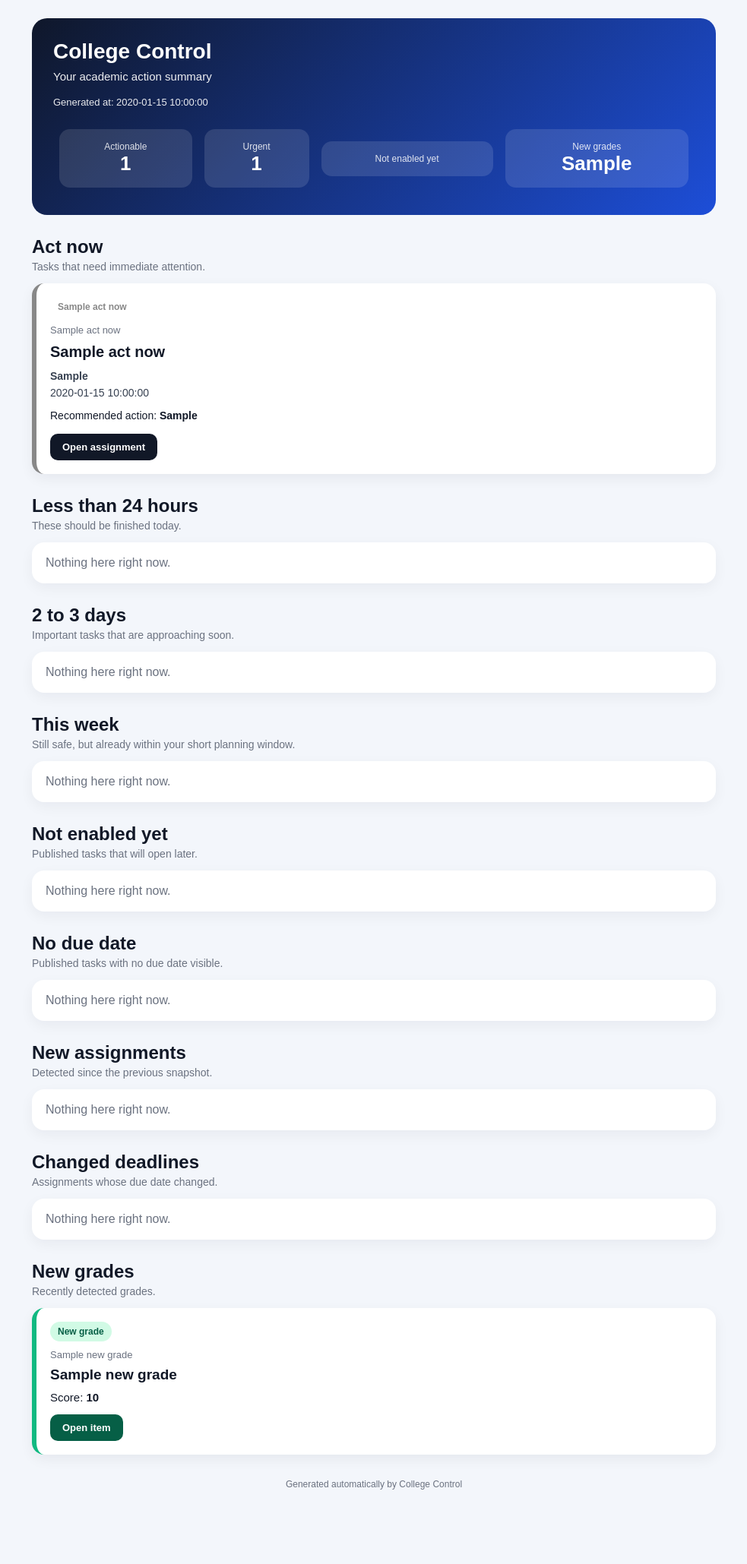
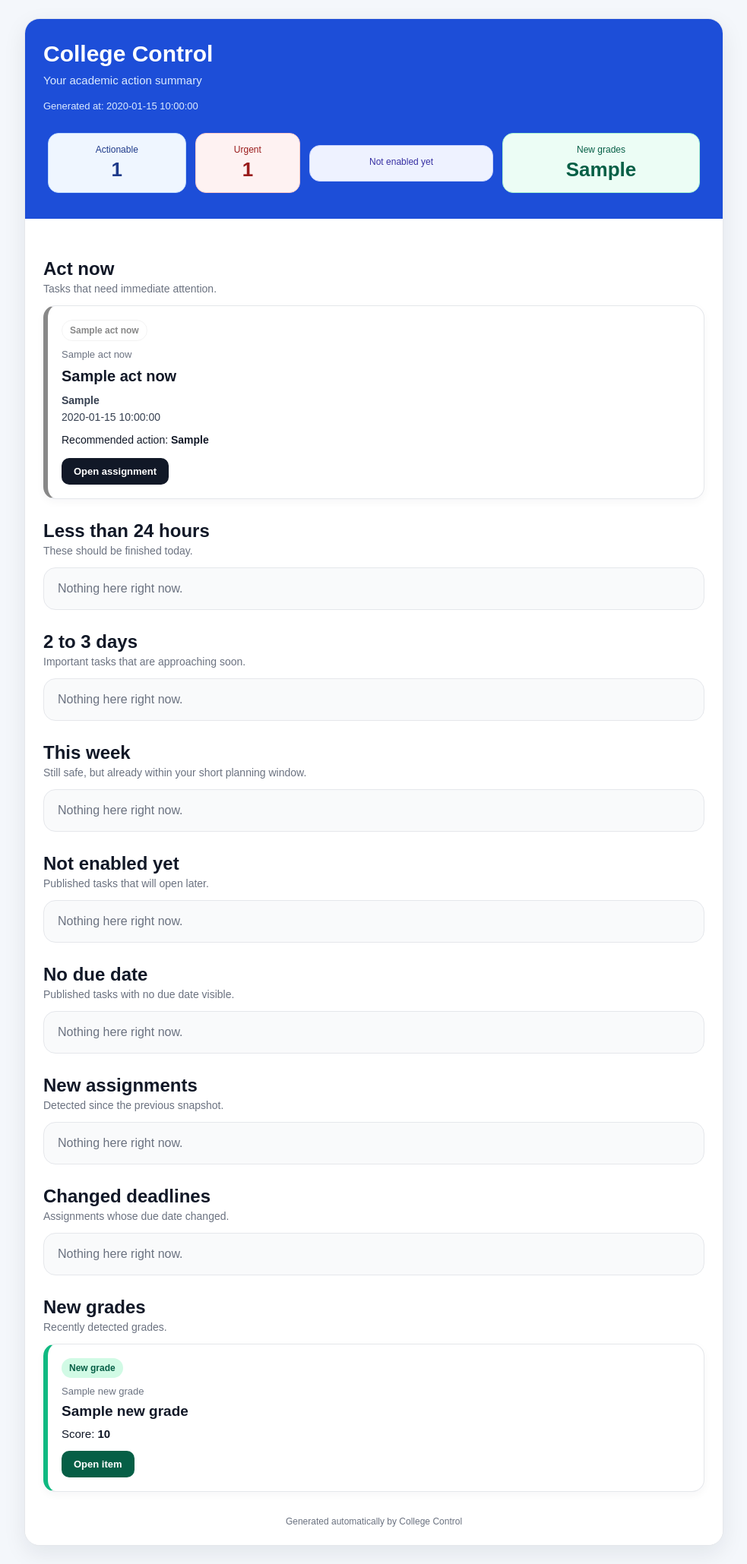
Before and after one commit to JobVillagran/collegeControl, a Python web app: template src/templates/summary_template.html in a window 1280 px wide. Shown: the whole page at 76% size, without its empty margins (148-1131 px from the left). Before the commit the page ends 1961 px from the top, so only its background shows below. Run offline with Jinja, Linux system fonts and the light colour scheme; the template is opened without the code that fills it: most values are stand-ins (such as "Sample title", 1, 10 or a date in 2020).

Commit message:
Revamp summary template with enhanced styling and layout; improve presentation of actionable items and statistics

```diff
--- a/src/templates/summary_template.html
+++ b/src/templates/summary_template.html
@@ -3,55 +3,133 @@
   <head>
     <meta charset="UTF-8" />
     <title>University Summary</title>
+    <meta name="color-scheme" content="light" />
+    <meta name="supported-color-schemes" content="light" />
   </head>
-  <body style="margin:0; padding:0; background:#f3f6fb; font-family:Arial, Helvetica, sans-serif; color:#111827;">
-    <div style="max-width:900px; margin:0 auto; padding:24px 16px;">
-      <div style="background:linear-gradient(135deg, #0f172a, #1d4ed8); border-radius:20px; padding:28px; color:#ffffff;">
-        <div style="font-size:28px; font-weight:700; margin-bottom:8px;">College Control</div>
-        <div style="font-size:15px; opacity:0.92; margin-bottom:18px;">
+  <body style="margin:0; padding:0; background:#f4f7fb; font-family:Arial, Helvetica, sans-serif; color:#111827;">
+    <div style="max-width:920px; margin:0 auto; padding:24px 16px;">
+      <div
+        style="
+          background:#ffffff;
+          border:1px solid #e5e7eb;
+          border-radius:20px;
+          overflow:hidden;
+          box-shadow:0 10px 30px rgba(15,23,42,0.08);
+        "
+      >
+        <div
+          style="
+            background:#1d4ed8;
+            padding:28px 24px;
+            color:#ffffff;
+          "
+        >
+          <div style="font-size:30px; font-weight:700; line-height:1.2; color:#ffffff;">
+            College Control
+          </div>
+          <div style="font-size:15px; margin-top:8px; color:#dbeafe;">
             Your academic action summary
           </div>
-
-        <div style="font-size:13px; opacity:0.9;">
+          <div style="font-size:13px; margin-top:18px; color:#dbeafe;">
             Generated at: {{ payload.generated_at }}
           </div>
 
-        <div style="margin-top:20px;">
-          <table role="presentation" cellpadding="0" cellspacing="0" width="100%">
+          <table role="presentation" cellpadding="0" cellspacing="0" width="100%" style="margin-top:22px;">
             <tr>
-              <td style="padding:8px;">
-                <div style="background:rgba(255,255,255,0.12); border-radius:14px; padding:16px; text-align:center;">
-                  <div style="font-size:12px; opacity:0.85;">Actionable</div>
-                  <div style="font-size:26px; font-weight:700;">{{ payload.summary_stats.total_actionable }}</div>
+              <td style="padding:6px;">
+                <div
+                  style="
+                    background:#eff6ff;
+                    border:1px solid #bfdbfe;
+                    border-radius:14px;
+                    padding:14px 10px;
+                    text-align:center;
+                  "
+                >
+                  <div style="font-size:12px; color:#1e3a8a;">Actionable</div>
+                  <div style="font-size:26px; font-weight:700; color:#1e3a8a; margin-top:4px;">
+                    {{ payload.summary_stats.total_actionable }}
+                  </div>
                 </div>
               </td>
-              <td style="padding:8px;">
-                <div style="background:rgba(255,255,255,0.12); border-radius:14px; padding:16px; text-align:center;">
-                  <div style="font-size:12px; opacity:0.85;">Urgent</div>
-                  <div style="font-size:26px; font-weight:700;">{{ payload.summary_stats.total_urgent }}</div>
+              <td style="padding:6px;">
+                <div
+                  style="
+                    background:#fef2f2;
+                    border:1px solid #fecaca;
+                    border-radius:14px;
+                    padding:14px 10px;
+                    text-align:center;
+                  "
+                >
+                  <div style="font-size:12px; color:#991b1b;">Urgent</div>
+                  <div style="font-size:26px; font-weight:700; color:#991b1b; margin-top:4px;">
+                    {{ payload.summary_stats.total_urgent }}
+                  </div>
                 </div>
               </td>
-              <td style="padding:8px;">
-                <div style="background:rgba(255,255,255,0.12); border-radius:14px; padding:16px; text-align:center;">
-                  <div style="font-size:12px; opacity:0.85;">Not enabled yet</div>
-                  <div style="font-size:26px; font-weight:700;">{{ payload.summary_stats.not_enabled_yet }}</div>
+              <td style="padding:6px;">
+                <div
+                  style="
+                    background:#eef2ff;
+                    border:1px solid #c7d2fe;
+                    border-radius:14px;
+                    padding:14px 10px;
+                    text-align:center;
+                  "
+                >
+                  <div style="font-size:12px; color:#3730a3;">Not enabled yet</div>
+                  <div style="font-size:26px; font-weight:700; color:#3730a3; margin-top:4px;">
+                    {{ payload.summary_stats.not_enabled_yet }}
+                  </div>
                 </div>
               </td>
-              <td style="padding:8px;">
-                <div style="background:rgba(255,255,255,0.12); border-radius:14px; padding:16px; text-align:center;">
-                  <div style="font-size:12px; opacity:0.85;">New grades</div>
-                  <div style="font-size:26px; font-weight:700;">{{ payload.summary_stats.new_grades }}</div>
+              <td style="padding:6px;">
+                <div
+                  style="
+                    background:#ecfdf5;
+                    border:1px solid #a7f3d0;
+                    border-radius:14px;
+                    padding:14px 10px;
+                    text-align:center;
+                  "
+                >
+                  <div style="font-size:12px; color:#065f46;">New grades</div>
+                  <div style="font-size:26px; font-weight:700; color:#065f46; margin-top:4px;">
+                    {{ payload.summary_stats.new_grades }}
+                  </div>
                 </div>
               </td>
             </tr>
           </table>
         </div>
-      </div>
 
+        <div style="padding:24px; background:#ffffff;">
           {% macro task_card(item) -%}
-      <div style="background:#ffffff; border-left:6px solid {{ item.border_color }}; border-radius:16px; padding:18px; margin-bottom:14px; box-shadow:0 6px 18px rgba(15, 23, 42, 0.06);">
+          <div
+            style="
+              background:#ffffff;
+              border:1px solid #e5e7eb;
+              border-left:6px solid {{ item.border_color }};
+              border-radius:16px;
+              padding:18px;
+              margin-bottom:14px;
+              box-shadow:0 4px 12px rgba(15,23,42,0.04);
+            "
+          >
             <div style="margin-bottom:10px;">
-          <span style="display:inline-block; padding:6px 10px; border-radius:999px; font-size:12px; font-weight:700; background:{{ item.badge_bg }}; color:{{ item.badge_color }};">
+              <span
+                style="
+                  display:inline-block;
+                  padding:6px 10px;
+                  border-radius:999px;
+                  font-size:12px;
+                  font-weight:700;
+                  background:{{ item.badge_bg }};
+                  color:{{ item.badge_color }};
+                  border:1px solid rgba(0,0,0,0.05);
+                "
+              >
                 {{ item.urgency_label }}
               </span>
             </div>
@@ -77,8 +155,19 @@
             </div>
 
             {% if item.assignment_url %}
-        <a href="{{ item.assignment_url }}"
-           style="display:inline-block; background:#111827; color:#ffffff; text-decoration:none; padding:10px 16px; border-radius:10px; font-size:13px; font-weight:700;">
+            <a
+              href="{{ item.assignment_url }}"
+              style="
+                display:inline-block;
+                background:#111827;
+                color:#ffffff;
+                text-decoration:none;
+                padding:10px 16px;
+                border-radius:10px;
+                font-size:13px;
+                font-weight:700;
+              "
+            >
               Open assignment
             </a>
             {% endif %}
@@ -86,9 +175,29 @@
           {%- endmacro %}
 
           {% macro grade_card(item) -%}
-      <div style="background:#ffffff; border-left:6px solid #10B981; border-radius:16px; padding:18px; margin-bottom:14px; box-shadow:0 6px 18px rgba(15, 23, 42, 0.06);">
+          <div
+            style="
+              background:#ffffff;
+              border:1px solid #e5e7eb;
+              border-left:6px solid #10b981;
+              border-radius:16px;
+              padding:18px;
+              margin-bottom:14px;
+              box-shadow:0 4px 12px rgba(15,23,42,0.04);
+            "
+          >
             <div style="margin-bottom:10px;">
-          <span style="display:inline-block; padding:6px 10px; border-radius:999px; font-size:12px; font-weight:700; background:#D1FAE5; color:#065F46;">
+              <span
+                style="
+                  display:inline-block;
+                  padding:6px 10px;
+                  border-radius:999px;
+                  font-size:12px;
+                  font-weight:700;
+                  background:#d1fae5;
+                  color:#065f46;
+                "
+              >
                 New grade
               </span>
             </div>
@@ -106,8 +215,19 @@
             </div>
 
             {% if item.assignment_url %}
-        <a href="{{ item.assignment_url }}"
-           style="display:inline-block; background:#065F46; color:#ffffff; text-decoration:none; padding:10px 16px; border-radius:10px; font-size:13px; font-weight:700;">
+            <a
+              href="{{ item.assignment_url }}"
+              style="
+                display:inline-block;
+                background:#065f46;
+                color:#ffffff;
+                text-decoration:none;
+                padding:10px 16px;
+                border-radius:10px;
+                font-size:13px;
+                font-weight:700;
+              "
+            >
               Open item
             </a>
             {% endif %}
@@ -115,9 +235,29 @@
           {%- endmacro %}
 
           {% macro changed_card(item) -%}
-      <div style="background:#ffffff; border-left:6px solid #8B5CF6; border-radius:16px; padding:18px; margin-bottom:14px; box-shadow:0 6px 18px rgba(15, 23, 42, 0.06);">
+          <div
+            style="
+              background:#ffffff;
+              border:1px solid #e5e7eb;
+              border-left:6px solid #8b5cf6;
+              border-radius:16px;
+              padding:18px;
+              margin-bottom:14px;
+              box-shadow:0 4px 12px rgba(15,23,42,0.04);
+            "
+          >
             <div style="margin-bottom:10px;">
-          <span style="display:inline-block; padding:6px 10px; border-radius:999px; font-size:12px; font-weight:700; background:#EDE9FE; color:#6D28D9;">
+              <span
+                style="
+                  display:inline-block;
+                  padding:6px 10px;
+                  border-radius:999px;
+                  font-size:12px;
+                  font-weight:700;
+                  background:#ede9fe;
+                  color:#6d28d9;
+                "
+              >
                 Deadline changed
               </span>
             </div>
@@ -138,8 +278,19 @@
             </div>
 
             {% if item.assignment_url %}
-        <a href="{{ item.assignment_url }}"
-           style="display:inline-block; background:#6D28D9; color:#ffffff; text-decoration:none; padding:10px 16px; border-radius:10px; font-size:13px; font-weight:700;">
+            <a
+              href="{{ item.assignment_url }}"
+              style="
+                display:inline-block;
+                background:#6d28d9;
+                color:#ffffff;
+                text-decoration:none;
+                padding:10px 16px;
+                border-radius:10px;
+                font-size:13px;
+                font-weight:700;
+              "
+            >
               Review change
             </a>
             {% endif %}
@@ -164,7 +315,15 @@
                 {% endif %}
               {% endfor %}
             {% else %}
-          <div style="background:#ffffff; border-radius:16px; padding:18px; color:#6b7280; box-shadow:0 6px 18px rgba(15, 23, 42, 0.05);">
+              <div
+                style="
+                  background:#f9fafb;
+                  border:1px solid #e5e7eb;
+                  border-radius:16px;
+                  padding:18px;
+                  color:#6b7280;
+                "
+              >
                 Nothing here right now.
               </div>
             {% endif %}
@@ -181,8 +340,10 @@
           {{ section("Changed deadlines", "Assignments whose due date changed.", payload.sections.changed_assignments, "changed") }}
           {{ section("New grades", "Recently detected grades.", payload.sections.new_grades, "grade") }}
 
-      <div style="margin-top:32px; font-size:12px; color:#6b7280; text-align:center; padding-bottom:10px;">
+          <div style="margin-top:32px; font-size:12px; color:#6b7280; text-align:center;">
             Generated automatically by College Control
+          </div>
+        </div>
       </div>
     </div>
   </body>
```
Lines whose indentation alone changed are shown as unchanged.
